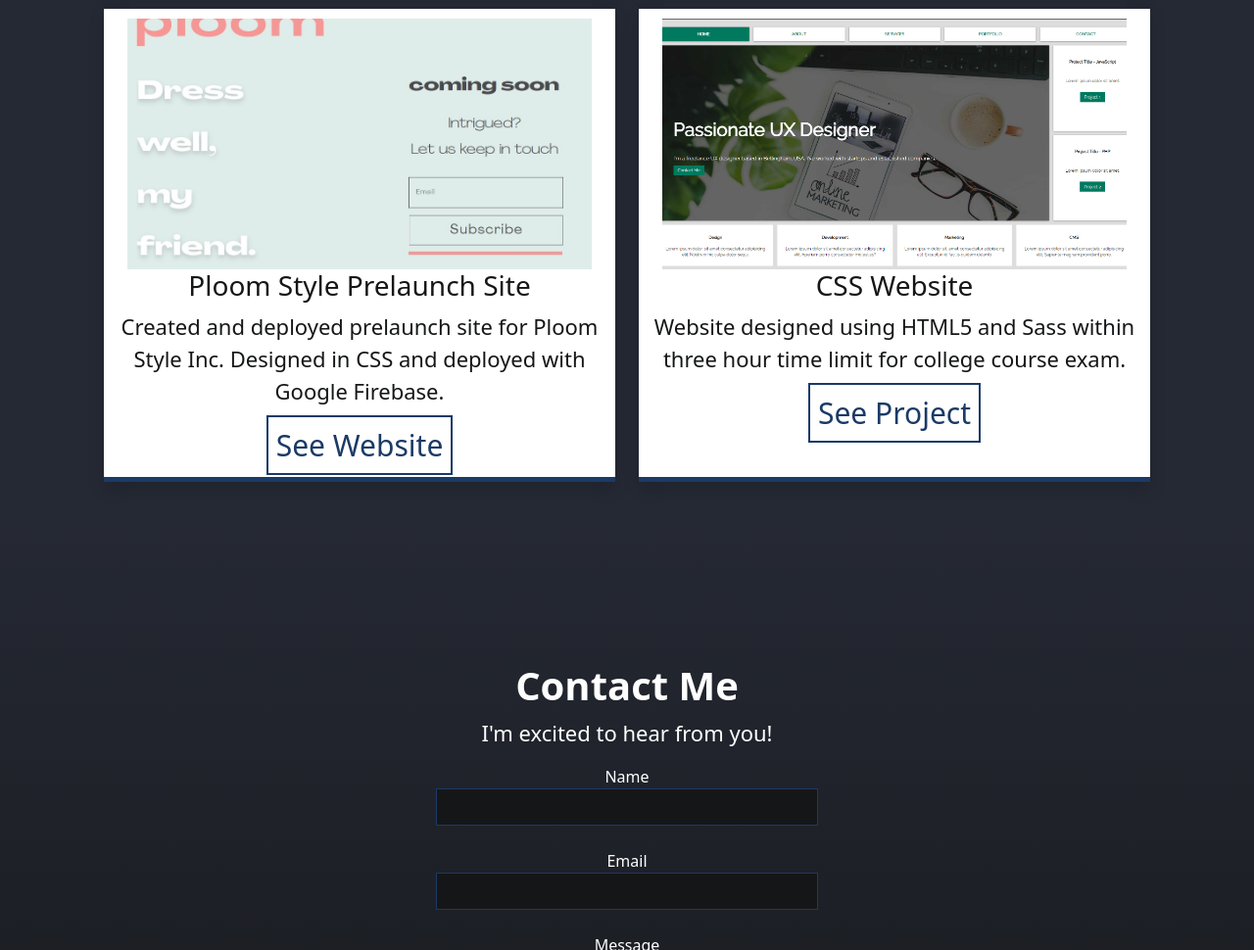
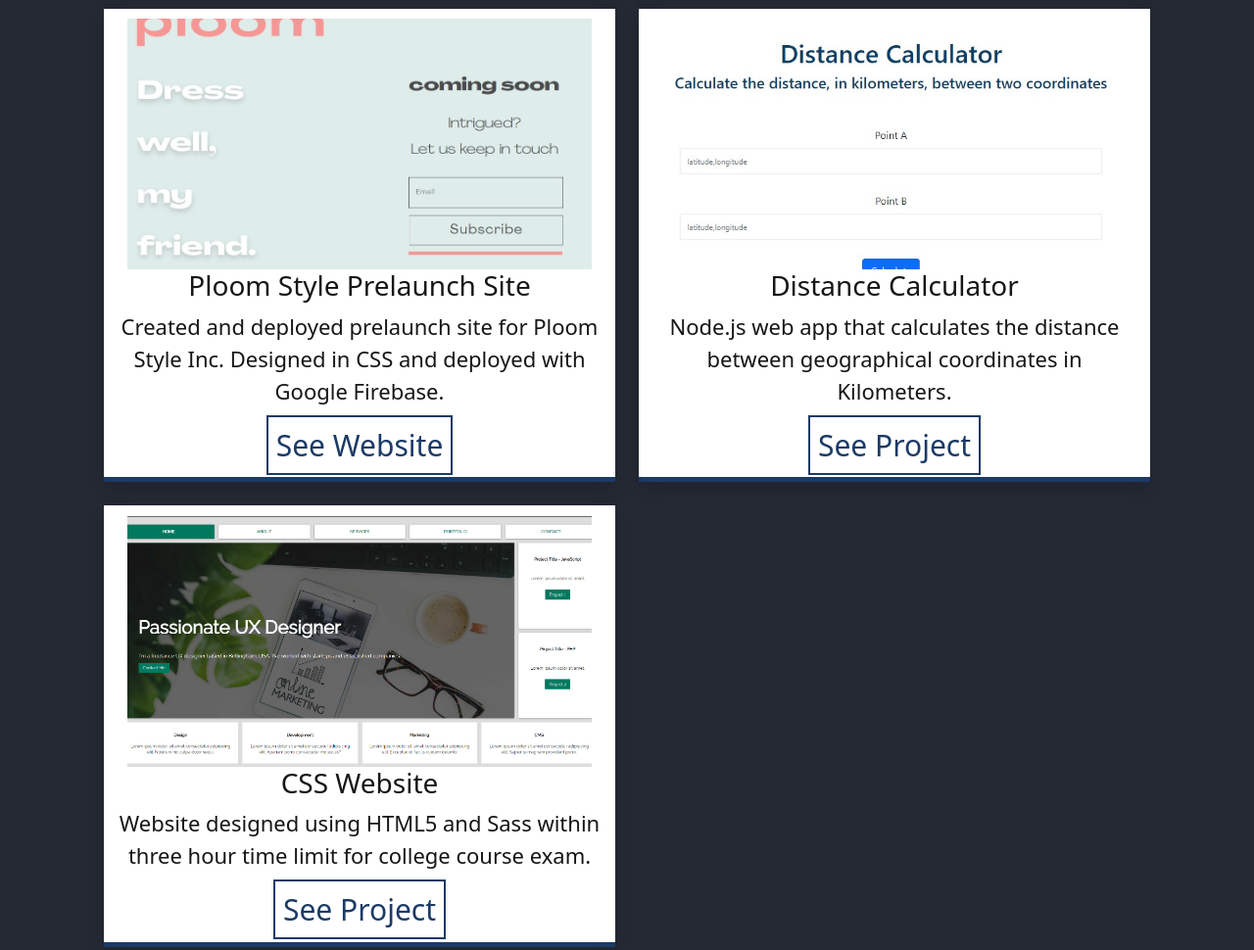
Before and after one commit to Drew-Klepfer/Portfolio-Website, a website: page index.html in a window 1280 px wide. Shown: the part 2280-3250 px from the top of the page at 98% size. Drawn offline with nearby package versions, Linux system fonts and the light colour scheme.

Commit message:
Added distance calc project

```diff
--- a/index.html
+++ b/index.html
@@ -51,7 +51,7 @@
                     <p>
                         Junior web developer passionate about creating user friendly websites and applications for the
                         world wide web. Recently graduated from Western Washington University, earning a Bachelor's
-                        degree in computer science along with a web development certificate from the Internet Studies Center. Currently working as an entry level web developer at <a target="_blank" href="https://www.linkedin.com/company/ploomstyle/">Ploom Style Inc</a>.
+                        degree in computer science along with a web development certificate from the Internet Studies Center. Currently working as an entry level web developer at <a target="_blank" href="https://www.linkedin.com/company/ploomstyle/">Ploom Style Inc</a>, along with teaching programming classes at <a target="_blank" href="https://icodeschool.com/lynnwood/">iCode Lynnwood</a>.
                     </p>
                     <hr>
                     <h3 >Education</h3>
@@ -144,6 +144,19 @@
                         </a>
                     </div><!-- box -->
                     <div class="container box shadow">
+                        <a href="images/distance.jpg">
+                            <img src="images/distance.jpg" class="container"
+                                alt="screenshot of homepage. Reads Passionate UX designer">
+                        </a>
+                        <h3>Distance Calculator</h3>
+                        <p>
+                            Node.js web app that calculates the distance between geographical coordinates in Kilometers.
+                        </p>
+                        <a href="https://distancecalculator-5f3d68b35b81.herokuapp.com/" target="_blank" class="projBtn">
+                            See Project
+                        </a>
+                    </div><!-- box2 -->
+                    <div class="container box shadow">
                         <a href="images/web3.PNG">
                             <img src="images/web3.PNG" class="container"
                                 alt="screenshot of homepage. Reads Passionate UX designer">
@@ -155,7 +168,7 @@
                         <a href="https://midterm-website.netlify.app/" target="_blank" class="projBtn">
                             See Project
                         </a>
-                    </div><!-- box2 -->
+                    </div><!-- box -->
                 </div>
             </div>
         </section>
```
Also changed, not shown: images/distance.jpg (added).
